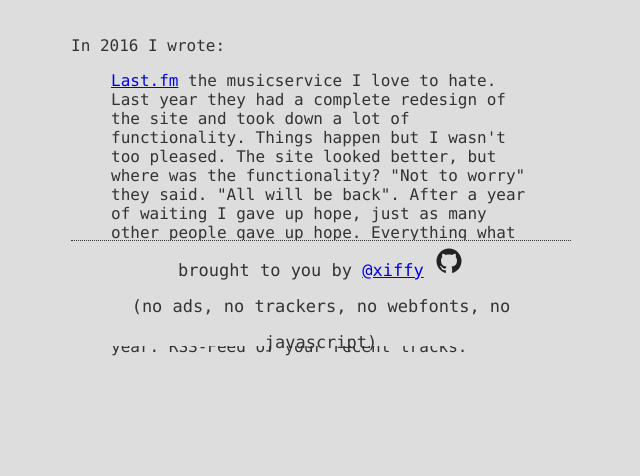
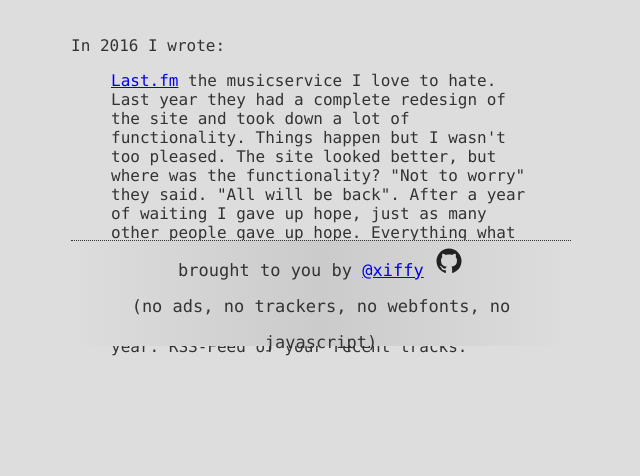
Before and after one commit to xiffy/lfm, a Flask app: page / in a window 1280 px wide. Shown: the part 454-930 px from the top of the page, without its empty margins (319-959 px from the left). Run offline with Flask 2, Linux system fonts and the light colour scheme.

Commit message:
Layout schaven, css reloaden

```diff
--- a/lfm/static/style.css
+++ b/lfm/static/style.css
@@ -28,6 +28,7 @@ footer {
     line-height: 36px;
     width: 500px;
     background: #ddd;
+    background: linear-gradient(90deg, rgba(221,221,221,1) 0%, rgba(203,203,203,1) 50%, rgba(221,221,221,1) 100%);
     border-top: 1px dotted  #333;
 }
 
--- a/lfm/templates/home.html
+++ b/lfm/templates/home.html
@@ -3,7 +3,7 @@
 <head>
     <meta charset="UTF-8">
     <title>RSS Feeds for Last.fm</title>
-    <link rel="stylesheet" href="/static/style.css?v1"/>
+    <link rel="stylesheet" href="/static/style.css?v2"/>
     <meta name="description" content="RSS Feed for last.fm recent tracks and loved tracks">
     <meta name="keywords" content="RSS, Last.fm, Python, RSS Feed, Recent tracks,Loved tracks">
 </head>
```
